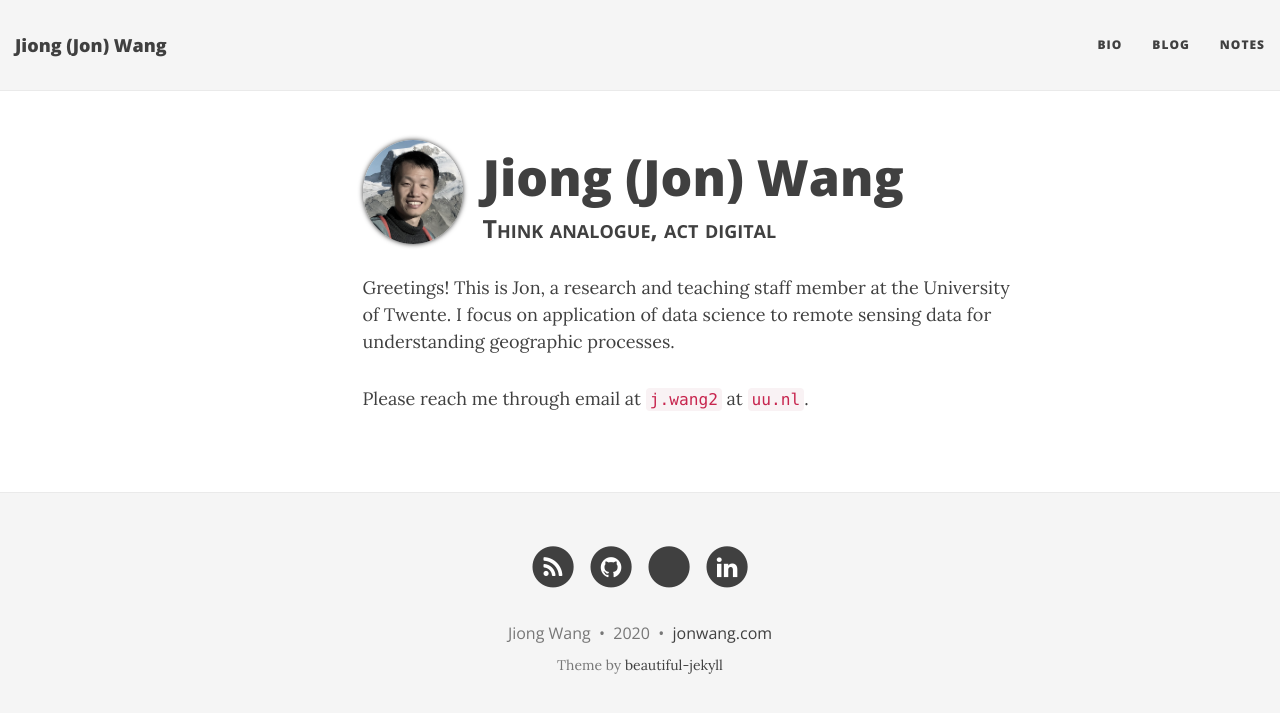
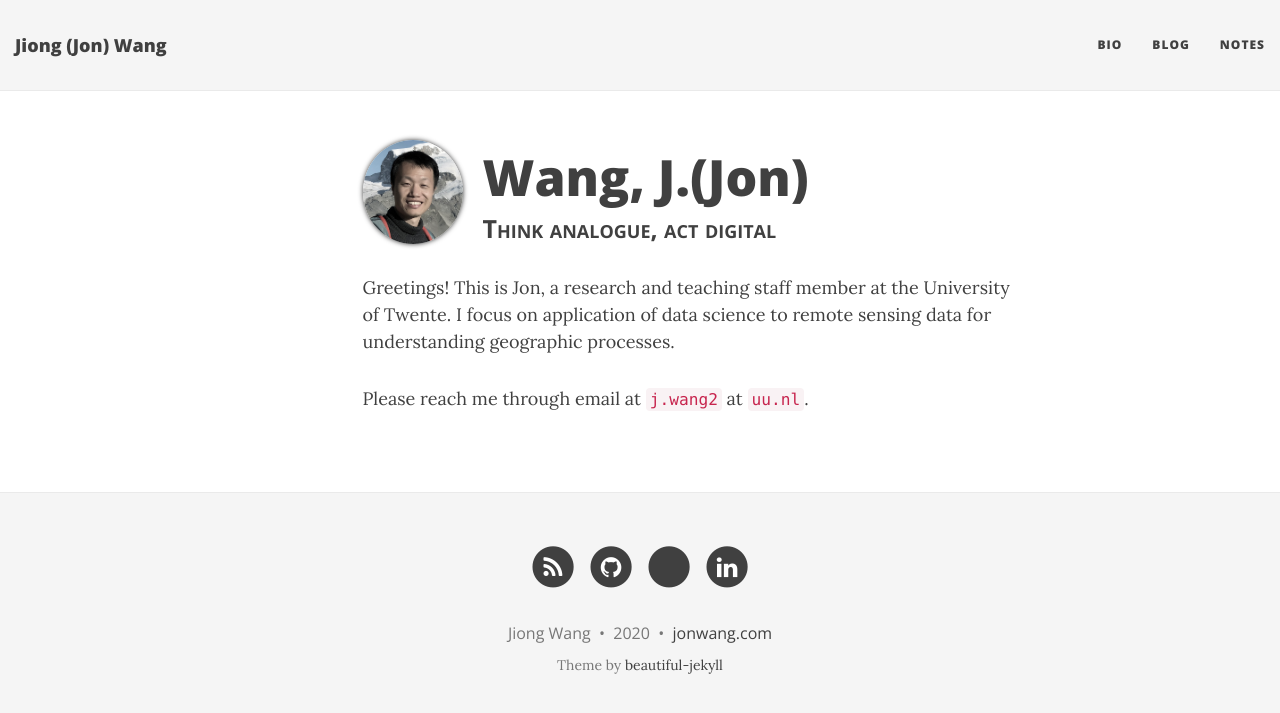
Before and after one commit to jonwangio/jonwangio.github.io, a Jekyll site: the page built from index.html, in a window 1280 px wide. Shown: the top 713 px of the page. Built offline with Jekyll 4.4.1, drawn with Linux system fonts in a browser that asks for light colours; nearby versions of some CDN libraries; the list of posts is cut into pages by our own code.

Commit message:
Update index.html

```diff
--- a/index.html
+++ b/index.html
@@ -1,6 +1,6 @@
 ---
 layout: base
-title: Jiong (Jon) Wang
+title: 王炯
 subtitle: Research % Education
 use-site-title: true
 css: "/css/custom.css"
@@ -10,7 +10,7 @@ css: "/css/custom.css"
         <div class="row">
             <div class="col-lg-7 col-lg-offset-3 col-md-10 col-md-offset-1">
                 <img class="avatar-img" src="/img/Jon.jpg" />
-                <h1>Jiong (Jon) Wang</h1>
+                <h1>Wang, J.(Jon)</h1>
                 <h2>Think analogue, act digital</h2>
             </div>
         </div>
```
